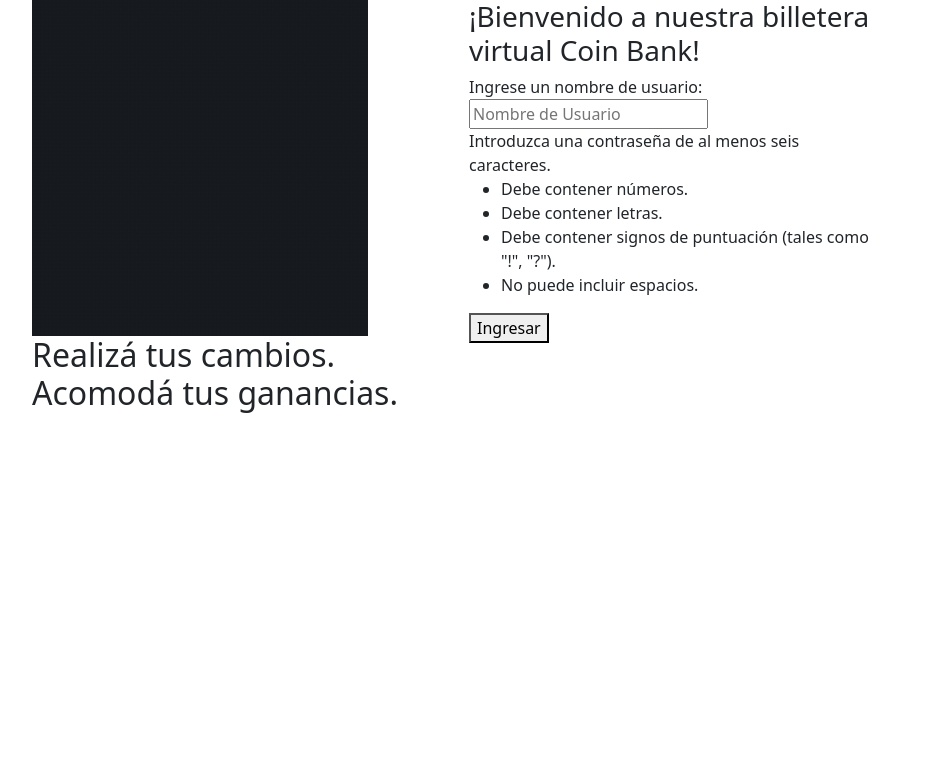
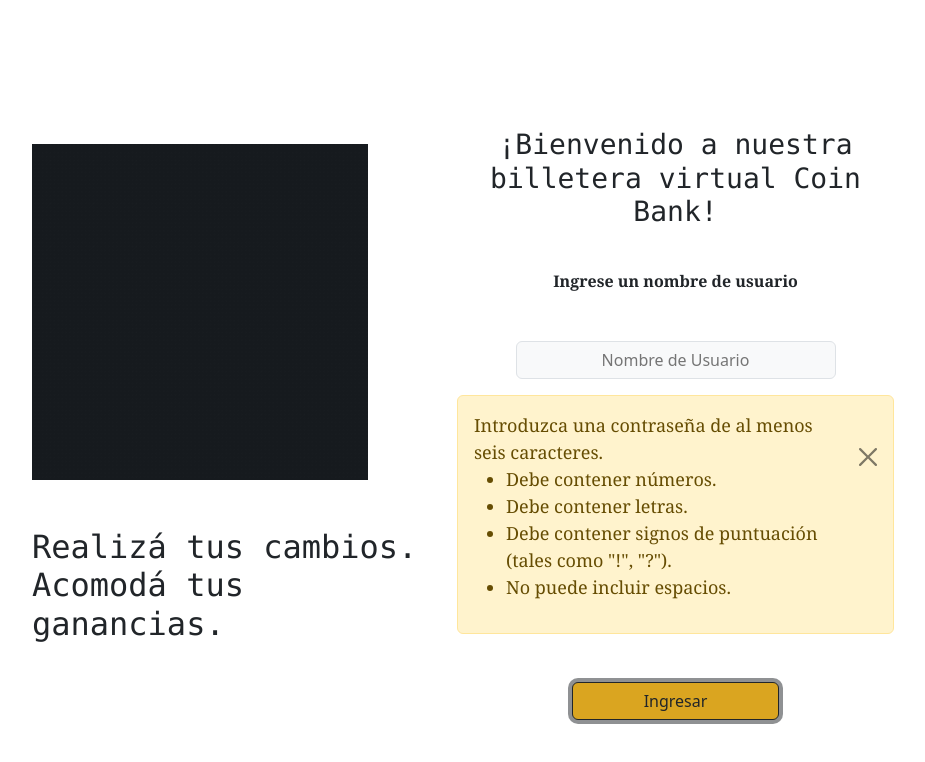
Before and after one commit to EliasAcostaa/coin-bank, a Vue app: page / in a window 1280 px wide. Both pictures are taken after a click on the button "Ingresar". Shown: the top 762 px of the page, without its empty margins (183-1108 px from the left). Built offline with nearby package versions, Linux system fonts and the light colour scheme.

Commit message:
primeras modificaciones Home

```diff
--- a/src/components/NavBarComponent.vue
+++ b/src/components/NavBarComponent.vue
@@ -9,26 +9,26 @@
 
             <ul class="navbar-nav"> <!-- ".img responsive" o "img-fluid" ?? -->
                 <li class="nav-item">       <!-- inclui dentro del <> el codigo de elias (router-link......) -->
-                    <img class=".img-responsive" alt="logo" mx-auto src="../assets/logo/COIN BANK.gif">
+                    <img class="img resposive" alt="logo" mx-auto src="../assets/logo/COIN BANK.gif">
                 </li>
-                <li class="nav-item">       <!-- inclui dentro del <> el codigo de elias (router-link......) -->
+                <li class="nav-item">
                     <router-link :to="{name: 'HomeView'}"
                     class="nav-link">Home</router-link>
                 </li>
-                <li class="nav-item">       <!-- inclui dentro del <> el codigo de elias (router-link......) -->
+                <li class="nav-item">
                     <router-link :to="{name: 'OperarView'}"
                     class="nav-link">Operar</router-link>
                 </li>
-                <li class="nav-item">       <!-- inclui dentro del <> el codigo de elias (router-link......) -->
+                <li class="nav-item">
                     <router-link :to="{name: 'HistorialView'}"
                     class="nav-link">Historial</router-link>
                 </li>
-                <li class="nav-item">       <!-- inclui dentro del <> el codigo de elias (router-link......) -->
+                <li class="nav-item">
                     <router-link :to="{name: 'EstadoActualView'}"
                     class="nav-link">Cuentas</router-link>
                 </li>
-                <li class="nav-link">       <!-- inclui dentro del <> el codigo de elias (router-link......) -->
-                    <button type="button" @click="logOut()">Cerrar Sesión</button>
+                <li class="nav-link">
+                    <button class="btn btn-outline-light" type="button" @click="logOut()">Cerrar Sesión</button>
                 </li>
             </ul>
         </div>
@@ -54,17 +54,18 @@
 <style scoped>
 .nav-link {
     color: white;
-    font-size: 1.5rem;
-    margin: 3.5rem;
+    font-size: 1.2rem;
+    margin: 3rem;
 }
 
 .navbar {
-    padding-top: 0.2rem;
-    padding-bottom: 0.5rem;
+    padding: 0rem;
 }
 
 img {
-    width: 13rem;
+    width: 7rem;
+    margin-top: 1rem;
 }
 
+
 </style>
--- a/src/main.js
+++ b/src/main.js
@@ -12,6 +12,7 @@
 import '@/assets/custom.code.css' // importamos el archivo de estilos propios (no predeterminados de bootstrap)
 
                                                 // BOOTSTRAP COMUN != BOOTSTRAP PARA VUE
+
 const pinia = createPinia()
 
 createApp(App).use(store).use(pinia).use(router).mount('#app')
--- a/src/views/HomeView.vue
+++ b/src/views/HomeView.vue
@@ -1,8 +1,8 @@
 <template>
     <div class="container"> <!-- clase container para aplicar bootstrap-->
     <div v-if="store.isLogged">
-        <h1>Bienvenido {{ store.userName }}</h1>
-        <div class="exchange">
+        <h1 class="text-center">Bienvenido {{ store.userName }}</h1>
+        <div class="text-center exchange">
             <div>
                 <h3>Puedes elegir el exchange que prefieras comparando precios en la moneda que quieras.</h3>
                 <h3>Exchange actual {{ exchange }}</h3>
@@ -95,3 +95,13 @@
     watch(eleccion.value, actPrecios)
 
 </script>
+
+
+
+<style scoped>
+
+h1 {
+    padding: 1rem;
+}
+
+</style>
--- a/src/views/LoginView.vue
+++ b/src/views/LoginView.vue
@@ -1,21 +1,24 @@
 <template>
   <div class="home">
-  <div class="row">
+  <div class="row align-items-start">
 
-    <div class="col lg-6">
+    <div class="col-6">
       <div class="img-cont">
       <img class="img-fluid" alt="logo" src="../assets/logo/COIN BANK.gif">
-      <h2>Realizá tus cambios. Acomodá tus ganancias.</h2>
+      <div class="col">
+        <h2 class="text-right font-monospace">Realizá tus cambios. Acomodá tus ganancias.</h2>
       </div>
+      </div>    <!-- a la hora de calcular col-numTanto, suma de los numeros de las columnas no debe ser +12 -->
     </div>
 
-
-    <div class="col lg-6">
-      <h3>¡Bienvenido a nuestra billetera virtual Coin Bank!</h3>
+    <div class="col-6">
+      <h3 class="font-monospace text-center">¡Bienvenido a nuestra billetera virtual Coin Bank!</h3>
         <form>
-          <label for="Usuario">Ingrese un nombre de usuario: </label>
-          <input type="text" id="Usuario" v-model="nombre" placeholder="Nombre de Usuario">
-          <p v-if="!validName && intento">Introduzca una contraseña de al menos seis caracteres.
+          <div class="row">
+            <label for="Usuario" class="text-center">Ingrese un nombre de usuario</label>
+            <input class="input-group-text d-grid gap-2 col-4 mx-auto" type="text" id="Usuario" v-model="nombre" placeholder="Nombre de Usuario">
+            <p class="alert alert-warning alert-dismissible fade show" role="alert" v-if="!validName && intento">Introduzca una contraseña de al menos seis caracteres.
+              <button type="button" class="btn-close" data-bs-dismiss="alert" aria-label="Close"></button>
               <ul>
                 <li>Debe contener números.</li>
                 <li>Debe contener letras.</li>
@@ -23,10 +26,12 @@
                 <li>No puede incluir espacios.</li>
               </ul>
             </p>
+          </div>
         </form>
-      <button type="button" @click="ingresar()">Ingresar</button>
+        <div class="d-grid gap-2 col-6 mx-auto">
+          <button class="btn btn-outline-dark" style="background-color: goldenrod" type="button" @click="ingresar()">Ingresar</button>
         </div>
-
+    </div>
 
   </div>
   </div>
@@ -62,6 +67,15 @@
       intento.value = false;
     }
   };
+
+//   const alertElement = document.getElementById('yourAlertId');
+
+// alertElement.addEventListener('closed.bs.alert', function () {         DEJAMOS CRUCESITA?¿
+//   const focusTarget = document.getElementById('focusTargetId');
+//   focusTarget.focus();
+// });
+
+
 </script>
 
 
@@ -72,11 +86,44 @@
 
 img {
   width: 21rem;
+  margin-top: 1rem;
 }
 
 .home {
   max-width: 850px;
   margin: auto;
+  margin-top: 8rem;   /* HACER RESPONSIVO ESTE CAMBIO (mas chico, desacomodado) */
+}
+
+.col {
+  align-content: center; /* contenido de bienvenido centrado */
+}
+
+button {
+  margin-top: 2rem;
+  margin-bottom: 2rem;
+}
+
+input {
+  margin-top: 2rem;
+  width: 20rem;
+}
+
+label {
+  padding: 1rem;
+  margin-top: 1rem;
+  font-family:Cambria, Cochin, Georgia, Times, 'Times New Roman', serif;
+  font-weight: bolder;
+}
+
+p {
+  font-family:Cambria, Cochin, Georgia, Times, 'Times New Roman', serif;
+  font-size:large;
+  margin-top: 1rem;
+}
+
+h2 {
+  margin-top: 3rem;
 }
 
 </style>
```
Lines whose indentation alone changed are shown as unchanged.
